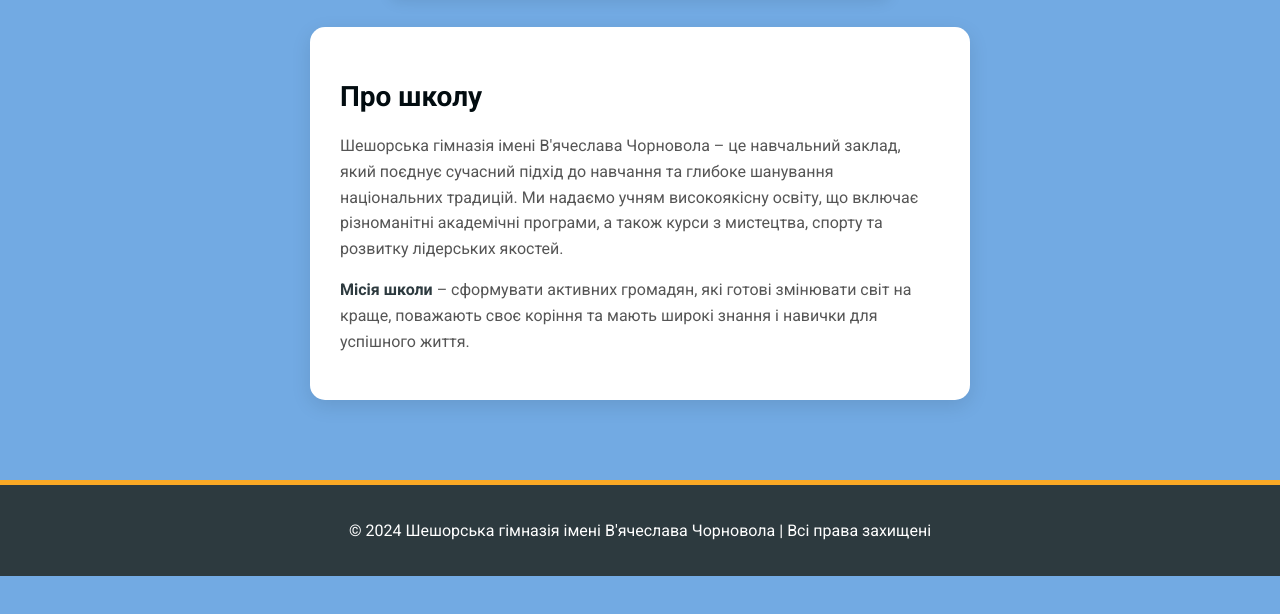
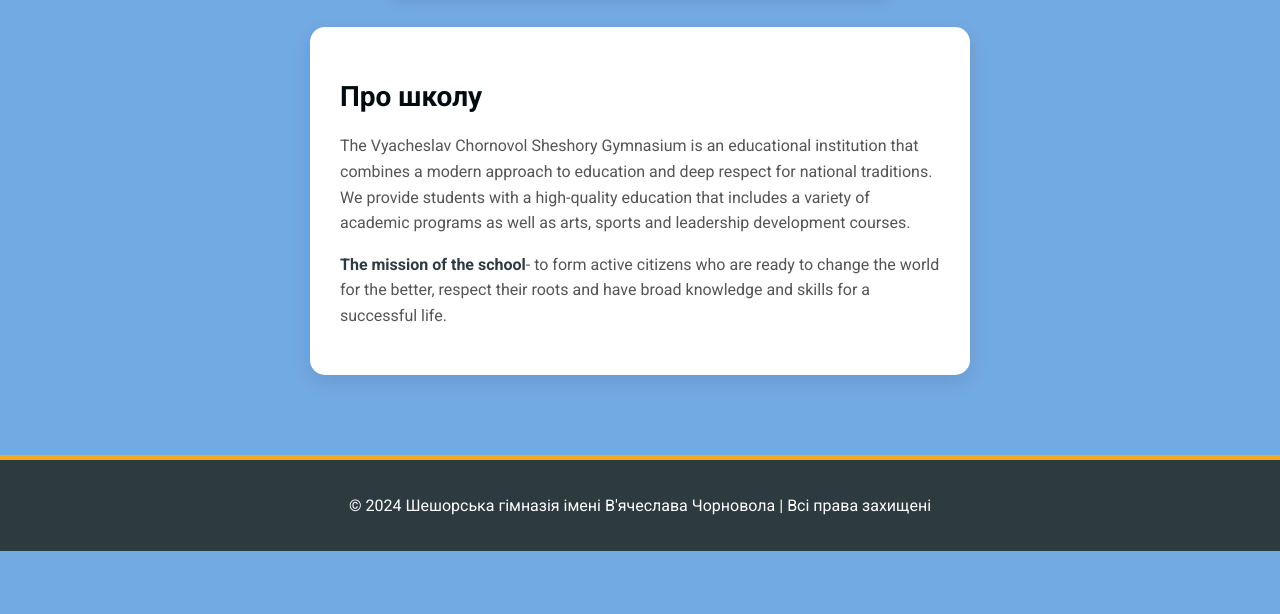
Before and after one commit to AnastasiaBRATIVNYK/-chool, a plain HTML site: page index.html in a window 1280 px wide. Shown: the part 138-752 px from the top of the page. Drawn offline with Linux system fonts and the light colour scheme.

Commit message:
Update index.html

```diff
--- a/index.html
+++ b/index.html
@@ -3,7 +3,7 @@
 <head>
     <meta charset="UTF-8">
     <meta name="viewport" content="width=device-width, initial-scale=1.0">
-    <title>Шешорська гімназія імені В'ячеслава Чорновола</title>
+    <title>Sheshory Vyacheslav Chornovol Gymnasium</title>
     <link href="https://fonts.googleapis.com/css2?family=Roboto:wght@400;700&display=swap" rel="stylesheet">
     <style>
         body {
@@ -93,8 +93,8 @@
         <!-- Інформаційна картка -->
         <div class="info-card">
             <h2>Про школу</h2>
-            <p>Шешорська гімназія імені В'ячеслава Чорновола – це навчальний заклад, який поєднує сучасний підхід до навчання та глибоке шанування національних традицій. Ми надаємо учням високоякісну освіту, що включає різноманітні академічні програми, а також курси з мистецтва, спорту та розвитку лідерських якостей.</p>
-            <p><strong>Місія школи</strong> – сформувати активних громадян, які готові змінювати світ на краще, поважають своє коріння та мають широкі знання і навички для успішного життя.</p>
+            <p>The Vyacheslav Chornovol Sheshory Gymnasium is an educational institution that combines a modern approach to education and deep respect for national traditions. We provide students with a high-quality education that includes a variety of academic programs as well as arts, sports and leadership development courses.</p>
+            <p><strong>The mission of the school</strong>- to form active citizens who are ready to change the world for the better, respect their roots and have broad knowledge and skills for a successful life.</p>
         </div>
     </div>
 </div>
```
